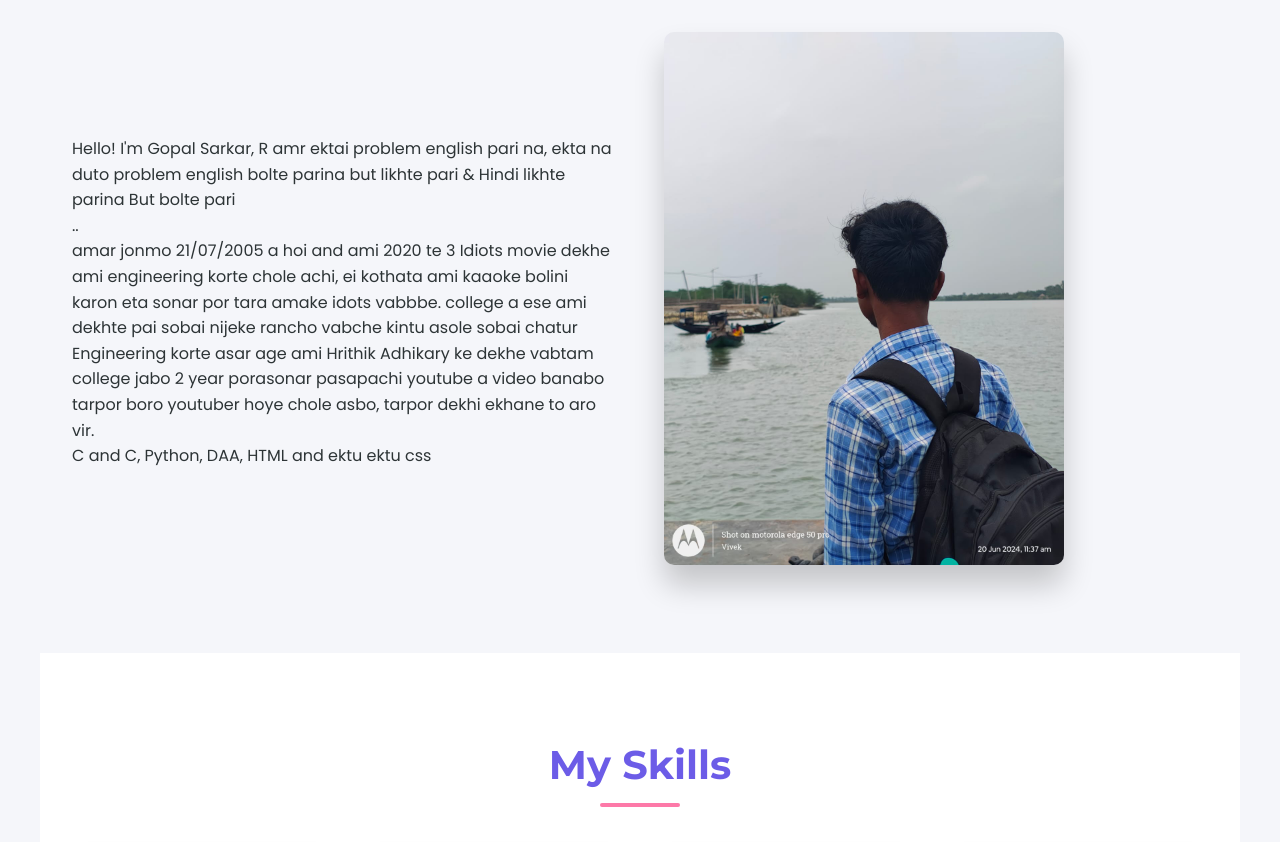
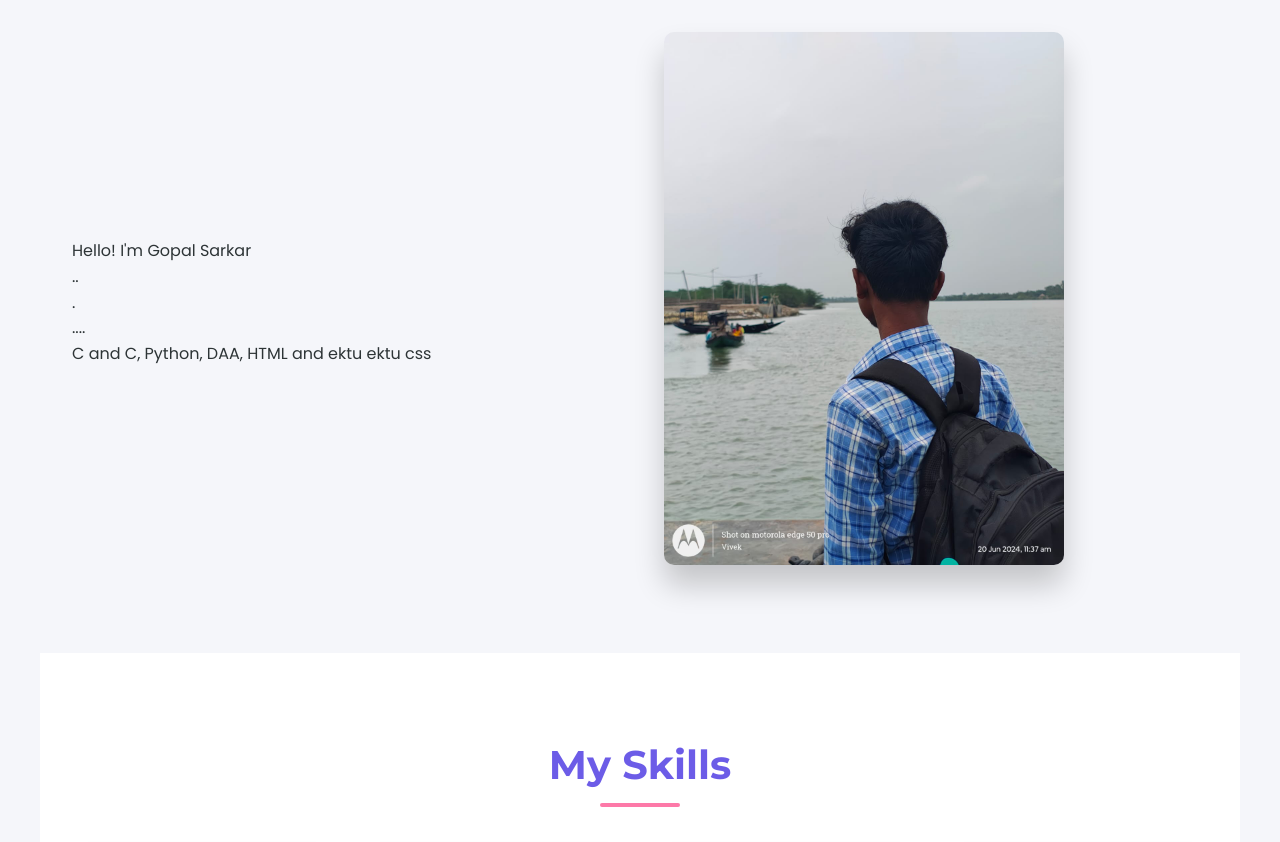
Before and after one commit to gopalsarkarr/Gopal_Protfolio, a plain HTML site: page index.html in a window 1280 px wide. Shown: the part 960-1802 px from the top of the page. Drawn offline with nearby package versions, Linux system fonts and the light colour scheme.

Commit message:
few update

```diff
--- a/index.html
+++ b/index.html
@@ -820,10 +820,10 @@
         <h2 class="section-title">About Gopal</h2>
         <div class="about-content">
             <div class="about-text">
-                <p>Hello! I'm Gopal Sarkar, R amr ektai problem english pari na, ekta na duto problem english bolte parina but likhte pari & Hindi likhte parina But bolte pari</p>
+                <p>Hello! I'm Gopal Sarkar</p>
                 <p>..</p>
-                <p>amar jonmo 21/07/2005 a hoi and ami 2020 te 3 Idiots movie dekhe ami engineering korte chole achi, ei kothata ami kaaoke bolini karon eta sonar por tara amake idots vabbbe. college a ese ami dekhte pai sobai nijeke rancho vabche kintu asole sobai chatur</p>
-                <p>Engineering korte asar age ami Hrithik Adhikary ke dekhe vabtam college jabo 2 year porasonar pasapachi youtube a video banabo tarpor boro youtuber hoye chole asbo, tarpor dekhi ekhane to aro vir.</p>
+                <p>.</p>
+                <p>....</p>
                 <div class="skills-tags">
                     <span class="skill-tag">C</span>
                     <span class="skill-tag">and C,</span>
```
